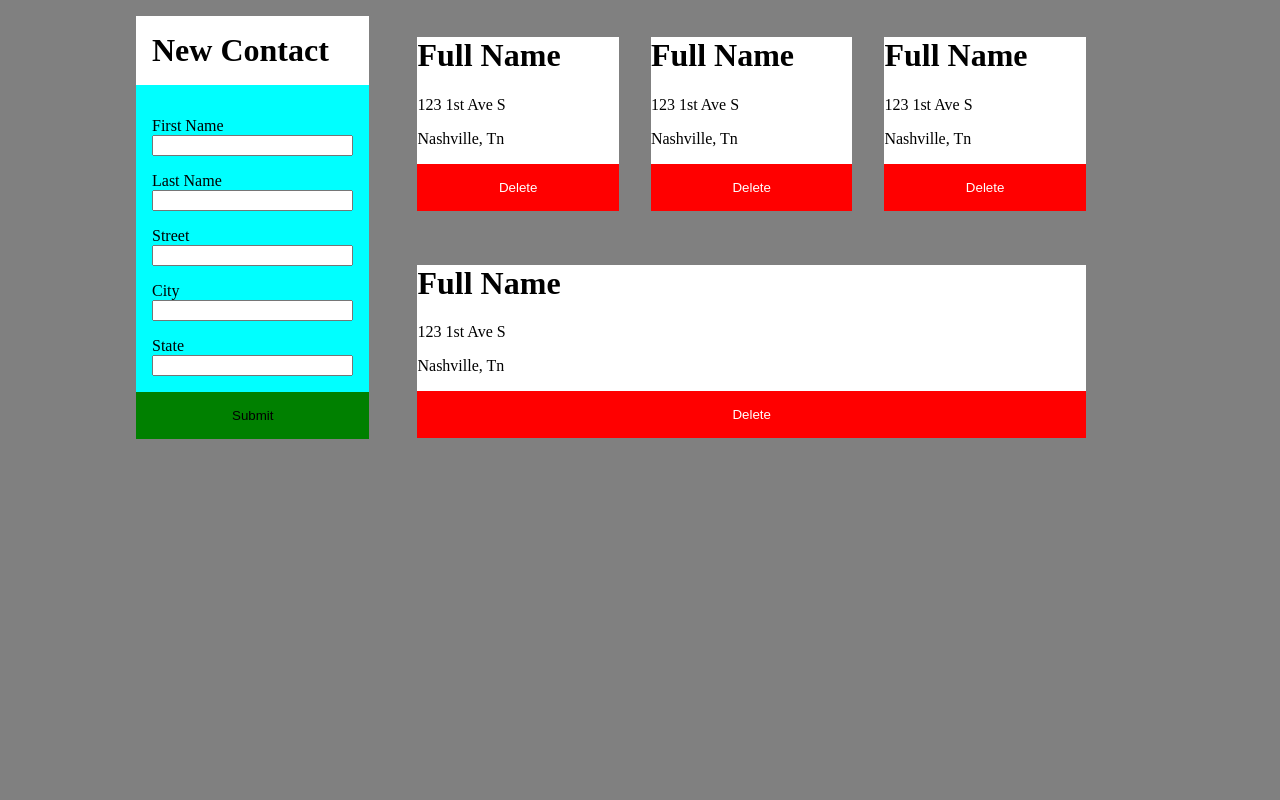
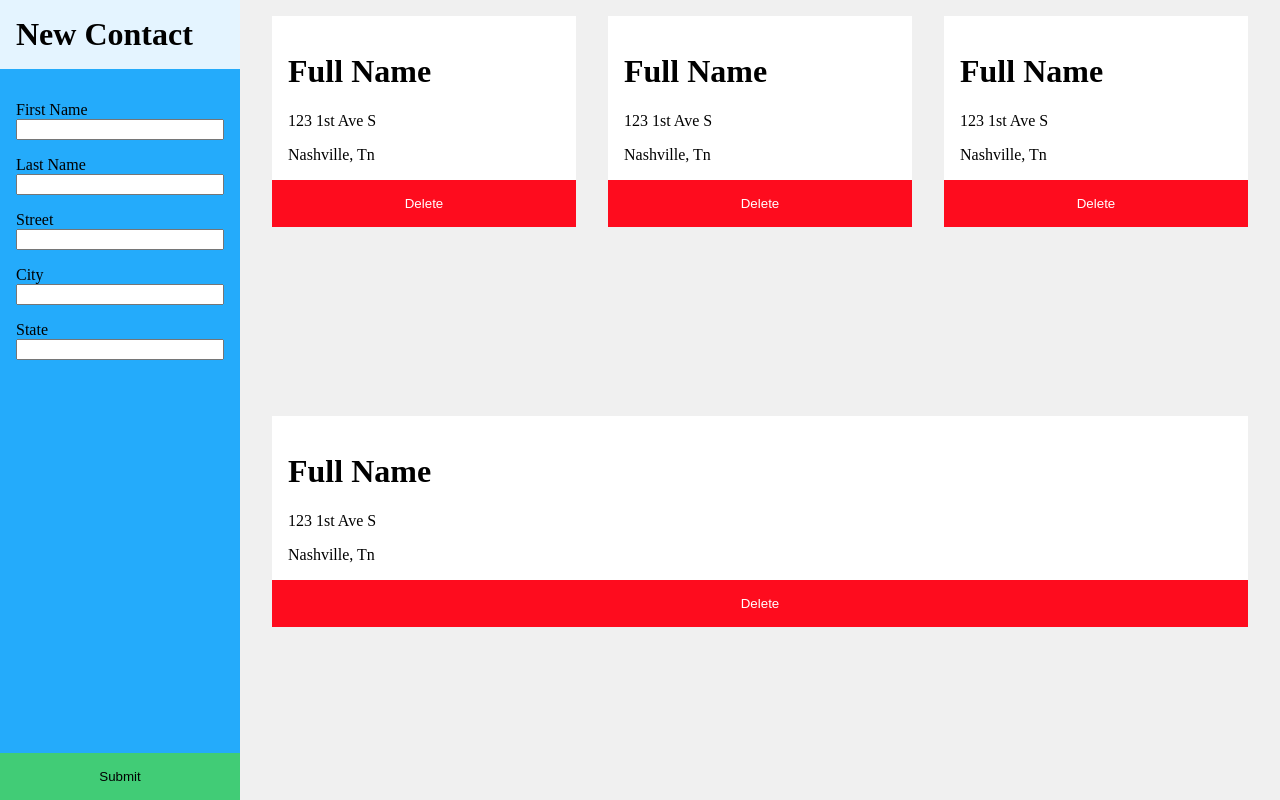
Before and after one commit to johnmendez/15-contact-manager, a website: page public/index.html in a window 1280 px wide. Drawn offline with nearby package versions, Linux system fonts and the light colour scheme; files that its build step writes are made by us from their sources; files whose address does not match are found by name.

Commit message:
Html and Css Finished for Now

```diff
--- a/app/controller/app.js
+++ b/app/controller/app.js
@@ -1,7 +1,13 @@
+import ContactFormView from '../view/contact-form';
+import ContactListView from '../view/contact-list';
+
 export default class AppController {
   constructor(el, store) {
     this.el = el;
     this.store = store;
+
+    this.contactForm = new ContactFormView(this.el.querySelector('.contact-form'), this.store);
+    this.contactList = new ContactListView(this.el.querySelector('.grid'), this.store);
   }
 
   created() {
@@ -10,6 +16,9 @@ export default class AppController {
       window.localStorage.contacts = JSON.stringify(contacts);
     });
 
+    this.contactForm.mounted();
+    this.contactList.mounted();
+
     const dataString = window.localStorage.contacts || '[]';
 
     this.store.dispatch({ type: 'CONTACT@FIND_ALL', data: JSON.parse(dataString) });
--- a/app/reducer.js
+++ b/app/reducer.js
@@ -4,7 +4,7 @@ export default function reducer(state, action) {
       return { contacts: action.data };
 
     case 'CONTACT@CREATE':
-      return { contacts: [action.data] };
+      return { contacts: [...state.contacts, action.data] };
 
     default:
       return state || { contacts: [] };
--- a/app/styles/app.scss
+++ b/app/styles/app.scss
@@ -4,10 +4,12 @@
 // $fa-font-path: '//netdna.bootstrapcdn.com/font-awesome/4.3.0/fonts';
 // @import 'font-awesome';
 @import 'box-sizing';
+
+$c-background: #f0f0f0;
+$c-delete: #fe0c1e;
+$c-bannermain: #24abfb;
+$c-bannerhead: #e4f4ff;
+$c-submit: #41cc76;
+
 @import 'banner';
 @import 'contact';
-
-.container {
-  max-width: 65rem;
-  margin: auto;
-}
--- a/app/styles/banner.scss
+++ b/app/styles/banner.scss
@@ -1,6 +1,6 @@
 body {
   margin: 0;
-  background: gray;
+  background: $c-background;
 }
 
 ul {
@@ -12,23 +12,31 @@ img {
   max-width: 100%;
 }
 
-.container {
+.app {
+  height: 100vh;
+  overflow: hidden;
   display: flex;
 }
 
 .banner {
-  margin: 1rem;
+  display: flex;
+  flex-direction: column;
+  overflow-y: auto;
+  overflow-x: hidden;
+  flex-basis: 20%;
+  min-width: 15rem;
 
   h1 {
-    background-color: white;
     margin: 0;
     padding: 1rem;
+    background-color: $c-bannerhead;
   }
 
   &__list {
-  background: cyan;
-  padding: 1rem;
-  margin: 0;
+    margin: 0;
+    padding: 1rem;
+    background: $c-bannermain;
+    flex-grow: 1;
   }
 
   &__info {
@@ -37,10 +45,11 @@ img {
     margin-top: 1rem;
   }
 
-  &__btn{
+  &__btn {
     margin: 0 auto;
-    background: green;
+    width: 100%;
+    padding: 1rem;
     border: 0;
-    padding: 1rem 6rem;
+    background: $c-submit;
   }
 }
--- a/app/styles/contact.scss
+++ b/app/styles/contact.scss
@@ -1,8 +1,8 @@
 .grid {
   display: flex;
   flex-wrap: wrap;
+  width: 100%;
   margin: 0 1rem;
-  // min-width: 65rem;
 
   &__item {
     flex-basis: calc(100% / 3 - 1rem - 1rem);
@@ -18,14 +18,16 @@
 }
 
 .contact {
-  background: white;
+  padding: 1rem;
+  background: #fff;
 
   &__btn {
-    margin: 0 auto;
-    background: red;
+    display: block;
+    width: calc(100% + 2rem);
+    margin: 0 -1rem -1rem;
+    padding: 1rem;
     border: 0;
-    width: 100%;
-    padding: 1rem;
-    color: white;
+    background: $c-delete;
+    color: #fff;
   }
 }
--- /dev/null
+++ b/app/view/contact-list.js
@@ -0,0 +1,52 @@
+class ItemView {
+  constructor(data, store) {
+    this.data = data;
+    this.store = store;
+
+    this.el = document.createElement('li');
+    this.el.classList.add('grid__item');
+    this.el.innerHTML = `
+    <div class="contact">
+      <h1 class="contact__name"></h1>
+      <p class="contact__street"></p>
+      <p class="contact__location"></p>
+      <button type="button" name="button" class="contact__btn">Delete</button>
+    </div>`;
+  }
+
+  mounted() {}
+
+// Fix These
+
+  render() {
+    this.el.querySelector('.contact__name').innerText = `${this.data.firstName}, ${this.data.lastName}`;
+    this.el.querySelector('.contact__street').innerText = this.data.street;
+    this.el.querySelector('.contact__location').innerText = `${this.data.city}, ${this.data.state}`;
+  }
+}
+
+export default class ContactListView {
+  constructor(el, store) {
+    this.el = el;
+    this.store = store;
+  }
+
+  mounted() {
+    this.store.subscribe(() => {
+      this.render();
+    });
+  }
+
+  render() {
+    this.el.innerHTML = '';
+    const contacts = this.store.getState().contacts;
+
+    contacts.forEach((current) => {
+      const view = new ItemView(current, this.store);
+      view.mounted();
+      view.render();
+
+      this.el.appendChild(view.el);
+    });
+  }
+}
--- a/package.json
+++ b/package.json
@@ -17,6 +17,8 @@
   "dependencies": {
     "font-awesome": "^4.6.3",
     "normalize-css": "^2.3.1",
+    "redux": "^3.6.0",
+    "redux-thunk": "^2.2.0",
     "whatwg-fetch": "^2.0.2",
     "yoga-sass": "^1.0.1"
   },
--- a/public/index.html
+++ b/public/index.html
@@ -32,19 +32,18 @@ Style using SASS and HTML -->
 
 <body>
   <div class="app">
-    <div class="section">
-      <div class="container">
-        <div class="banner">
+    <form class="contact-form banner">
       <h1>New Contact</h1>
       <ul class="banner__list">
-            <li class="banner__info">First Name <input type="text" name="" value=""></li>
-            <li class="banner__info">Last Name <input type="text" name="" value=""></li>
-            <li class="banner__info">Street <input type="text" name="" value=""></li>
-            <li class="banner__info">City <input type="text" name="" value=""></li>
-            <li class="banner__info">State <input type="text" name="" value=""></li>
+        <li class="banner__info">First Name <input type="text" name="" value="" class="input contact-form__firstName"></li>
+        <li class="banner__info">Last Name <input type="text" name="" value="" class="input contact-form__lastName"></li>
+        <li class="banner__info">Street <input type="text" name="" value="" class="input contact-form__street"></li>
+        <li class="banner__info">City <input type="text" name="" value="" class="input contact-form__city"></li>
+        <li class="banner__info">State <input type="text" name="" value="" class="input contact-form__state"></li>
       </ul>
-          <button type="button" name="button" class="banner__btn">Submit</button>
-        </div>
+      <button class="banner__btn contact-form__submit">Submit</button>
+    </form>
+
     <ul class="grid">
       <li class="grid__item">
         <div class="contact">
@@ -80,8 +79,6 @@ Style using SASS and HTML -->
       </li>
     </ul>
   </div>
-    </div>
-  </div>
   <script src="/app.js" charset="utf-8"></script>
 </body>
 
```
Also changed, not shown: app/view/contact-form.js (+14 -2 lines), tests/reducer-test.js (+4 -4 lines), 1 other file. Lines whose indentation alone changed are shown as unchanged.
